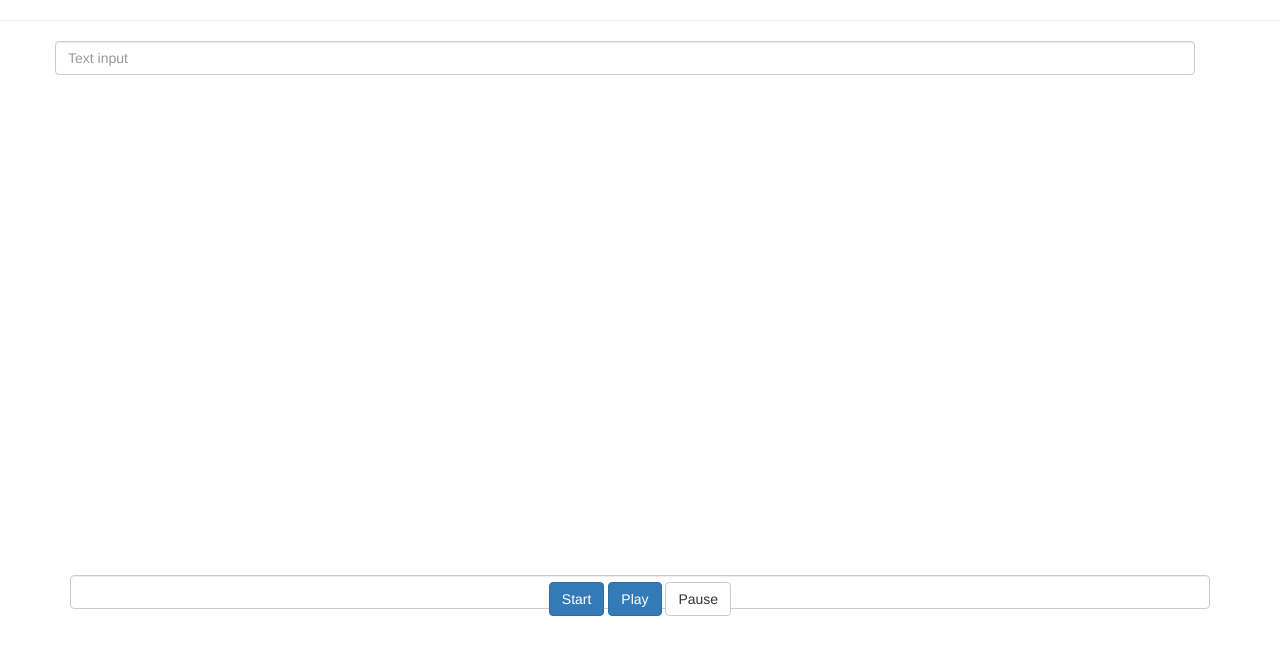
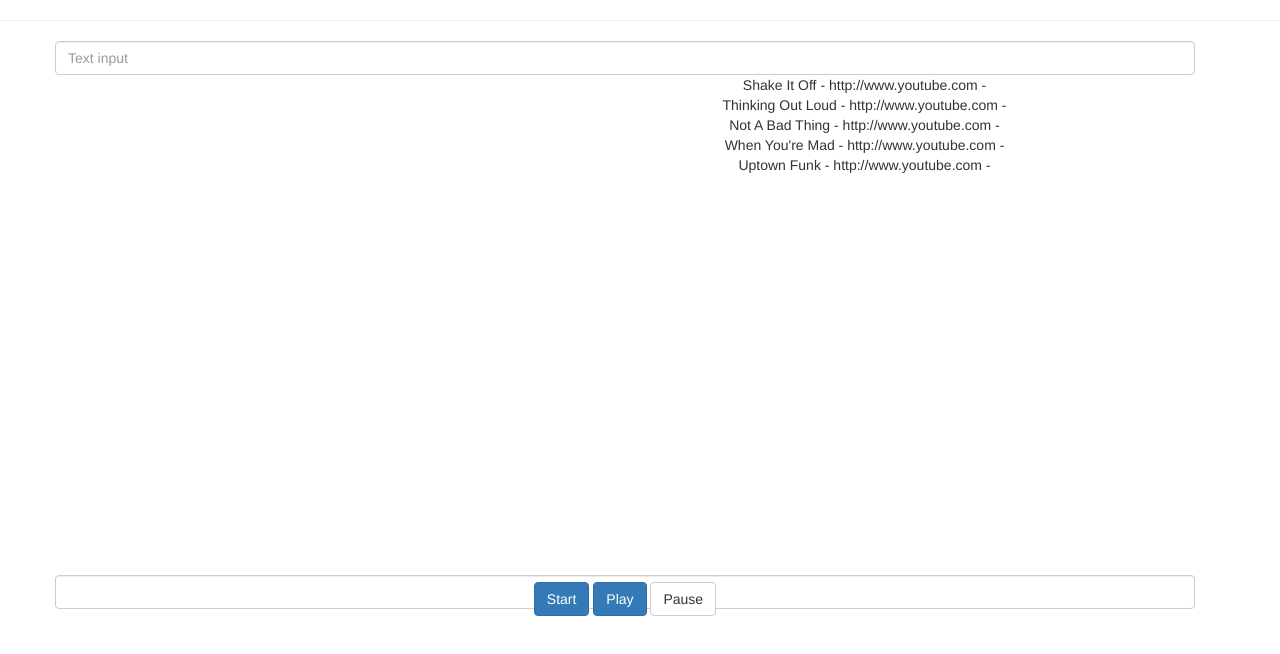
Before and after one commit to hkewnarny/oreos, a website: page views/index.html in a window 1280 px wide. Drawn offline with nearby package versions, Linux system fonts and the light colour scheme; some packages are replaced by stand-ins of ours; files that its build step writes are made by us from their sources; no server answers; a script that the page names is missing; files whose address does not match are found by name.

Commit message:
added playlist and css

```diff
--- a/public/oreo.html
+++ b/public/oreo.html
@@ -3,8 +3,9 @@
            class="form-control row" placeholder="Text input">
            <!--typeahead="entry.title for entry in model.playList | filter:model.search">-->
 
-    <div class="playlist_container">
-        <div class="row entry" data-ng-repeat="entry in model.youtube.stream.items" data-ng-if="entry.id.kind == 'youtube#video'">
+    <div class="row">
+        <div class="playlist_container col-md-8">
+            <div class="entry" data-ng-repeat="entry in model.youtube.stream.items" data-ng-if="entry.id.kind == 'youtube#video'">
                 <div>
                     <div class="thumbnail right-caption span4">
                         <img ng-src="{{entry.snippet.thumbnails.medium.url}}" alt="">
@@ -19,32 +20,21 @@
             </div>
         </div>
 
-
-      <!-- <div class="row">
-        <div class="col-sm-6 col-md-4">
-          <div class="thumbnail row">
-            <img class="thumbnail_image" src="http://placehold.it/300x150" alt="...">
-            <div class="thumbnail_caption caption">
-              <h3>Artist - Title</h3>
-              <p>Description</p>
-              <p>www.youtube.com</p>
-              <p><a href="#" class="btn btn-primary" role="button">Add to Playlist</a></p>
+        <div class="row playlist_container_v2 col-md-4">
+            <div class="row entry" data-ng-repeat="songEntry in model.playList">
+                <div>
+                    <span>{{songEntry.title}}</span>
+                    -
+                    <span>{{songEntry.url}}</span>
+                    -
+                    <span>{{songEntry.videoId}}</span>
                 </div>
             </div>
         </div>
-      </div> -->
-
-      <!-- <div class="thumbnail right-caption span4">
-        <img src="http://placehold.it/120x160" alt="">
-        <div class="caption">
-          <h5>Thumbnail label</h5>
-          <p>Cras justo odio, dapibus ac facilisis in, egestas eget. Eget metus</p>
-          <p><a href="#" class="btn btn-primary" role="button">Add to Playlist</a></p>
     </div>
-      </div> -->
 
 
-    <div class="form-control">
+    <div class=" row form-control">
       <p>
         <a class="btn btn-primary" role="button" ng-click="sendAudioCommand('seekTo', 0)">Start</a>
         <a class="btn btn-primary" role="button" ng-click="sendAudioCommand('playVideo')">Play</a>
--- a/public/style.css
+++ b/public/style.css
@@ -26,6 +26,10 @@
     width: 55%;
 }
 
+.playlist_container_v2 {
+    /*float: right;*/
+}
+
 .entry {
     width: 95%;
     padding-left: 20px;
```
Lines whose indentation alone changed are shown as unchanged.
